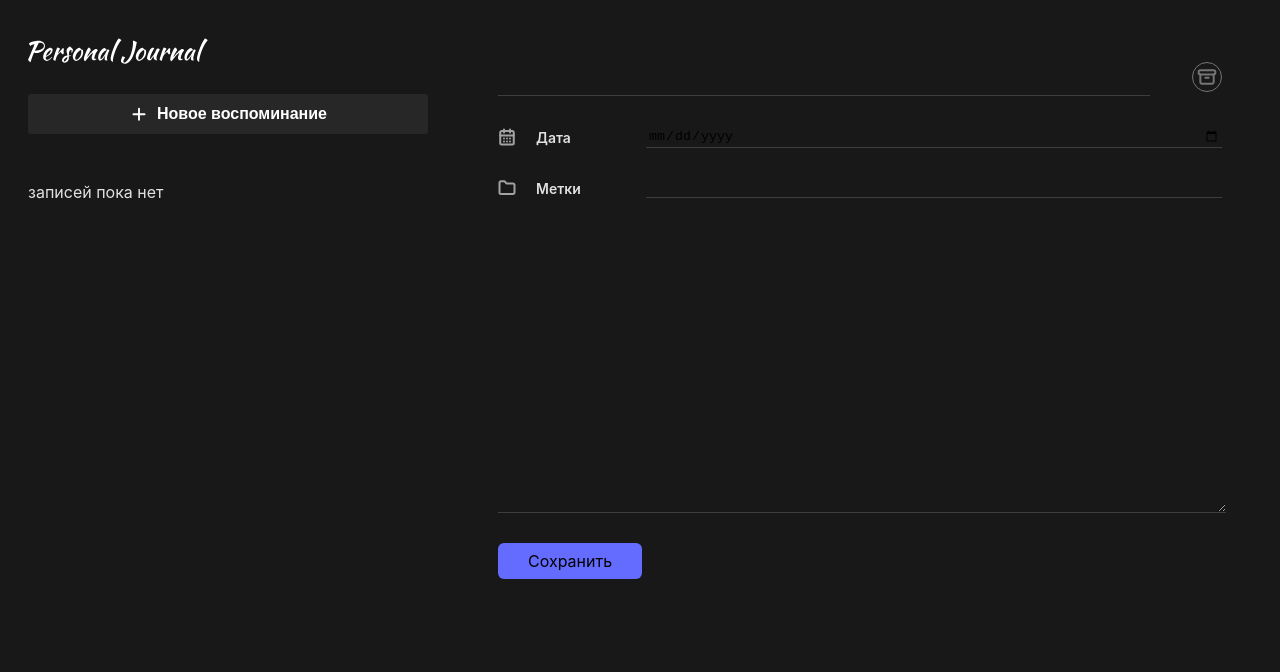
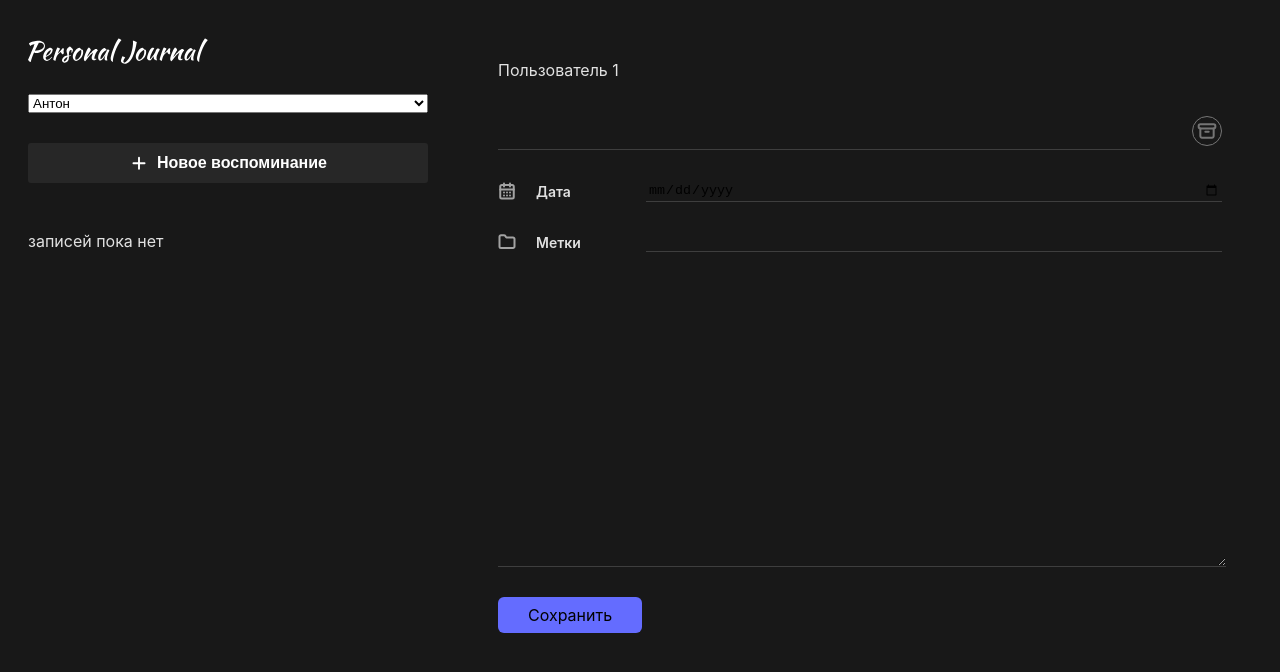
Before and after one commit to Cathereum/notes-app, a React (Vite) app: page / in a window 1280 px wide. Shown: the top 672 px of the page. Built offline with nearby package versions, Linux system fonts and the light colour scheme.

Commit message:
added a context.Provider & useContext hook

```diff
--- a/src/App.jsx
+++ b/src/App.jsx
@@ -6,6 +6,8 @@ import NewJournalButton from "./components/NewJournalButton/NewJournalButton";
 import LeftPannel from "./layouts/LeftPannel/LeftPannel";
 import MainPannel from "./layouts/MainPannel/MainPannel";
 import { useLocalStorage } from "./hooks/use-localstorage.hook";
+import { UserContext } from "./context/user.context";
+import { useState } from "react";
 
 const mapData = (data) => {
   if (!data) {
@@ -16,6 +18,7 @@ const mapData = (data) => {
 
 function App() {
   const [data, setData] = useLocalStorage([]);
+  const [userId, setUserId] = useState(1);
 
   const addFormData = (formValues) => {
     setData([
@@ -30,6 +33,7 @@ function App() {
   };
 
   return (
+    <UserContext.Provider value={{ userId, setUserId }}>
       <div className="app">
         <LeftPannel>
           <Header />
@@ -40,6 +44,7 @@ function App() {
           <JournalForm onSubmit={addFormData} />
         </MainPannel>
       </div>
+    </UserContext.Provider>
   );
 }
 
--- a/src/components/Header/Header.jsx
+++ b/src/components/Header/Header.jsx
@@ -1,7 +1,13 @@
+import SelectUser from "../SelectUser/SelectUser";
 import styles from "./Header.module.css";
 
 function Header() {
-  return <img className={styles.logo} src="/logo.svg" alt="Логотип журнала" />;
+  return (
+    <>
+      <img className={styles.logo} src="/logo.svg" alt="Логотип журнала" />
+      <SelectUser />
+    </>
+  );
 }
 
 export default Header;
--- a/src/components/JournalForm/JournalForm.jsx
+++ b/src/components/JournalForm/JournalForm.jsx
@@ -1,11 +1,13 @@
-import { useEffect, useReducer } from "react";
+import { useContext, useEffect, useReducer } from "react";
 import Button from "../Button/Button";
 import styles from "./JournalForm.module.css";
 import { INITIAL_STATE, formReducer } from "./JournalForm.state";
+import { UserContext } from "../../context/user.context";
 
 function JournalForm({ onSubmit }) {
   const [formState, dispatchForm] = useReducer(formReducer, INITIAL_STATE);
   const { isFormReadyToSubmit, values } = formState;
+  const { userId } = useContext(UserContext);
 
   useEffect(() => {
     if (isFormReadyToSubmit) {
@@ -32,6 +34,7 @@ function JournalForm({ onSubmit }) {
       action="submit"
       onSubmit={addJournalItem}
     >
+      <span>Пользователь {userId}</span>
       <div className={styles["form-title-wrapper"]}>
         <input
           type="text"
--- /dev/null
+++ b/src/components/SelectUser/SelectUser.jsx
@@ -0,0 +1,19 @@
+import { useContext } from "react";
+import { UserContext } from "../../context/user.context";
+
+function SelectUser() {
+  const { userId, setUserId } = useContext(UserContext);
+
+  const changeUser = (e) => {
+    setUserId(Number(e.target.value));
+  };
+
+  return (
+    <select name="user" id="user" value={userId} onChange={changeUser}>
+      <option value="1">Антон</option>
+      <option value="2">Вася</option>
+    </select>
+  );
+}
+
+export default SelectUser;
--- /dev/null
+++ b/src/context/user.context.js
@@ -0,0 +1,3 @@
+import { createContext } from "react";
+
+export const UserContext = createContext();
```
Lines whose indentation alone changed are shown as unchanged.
